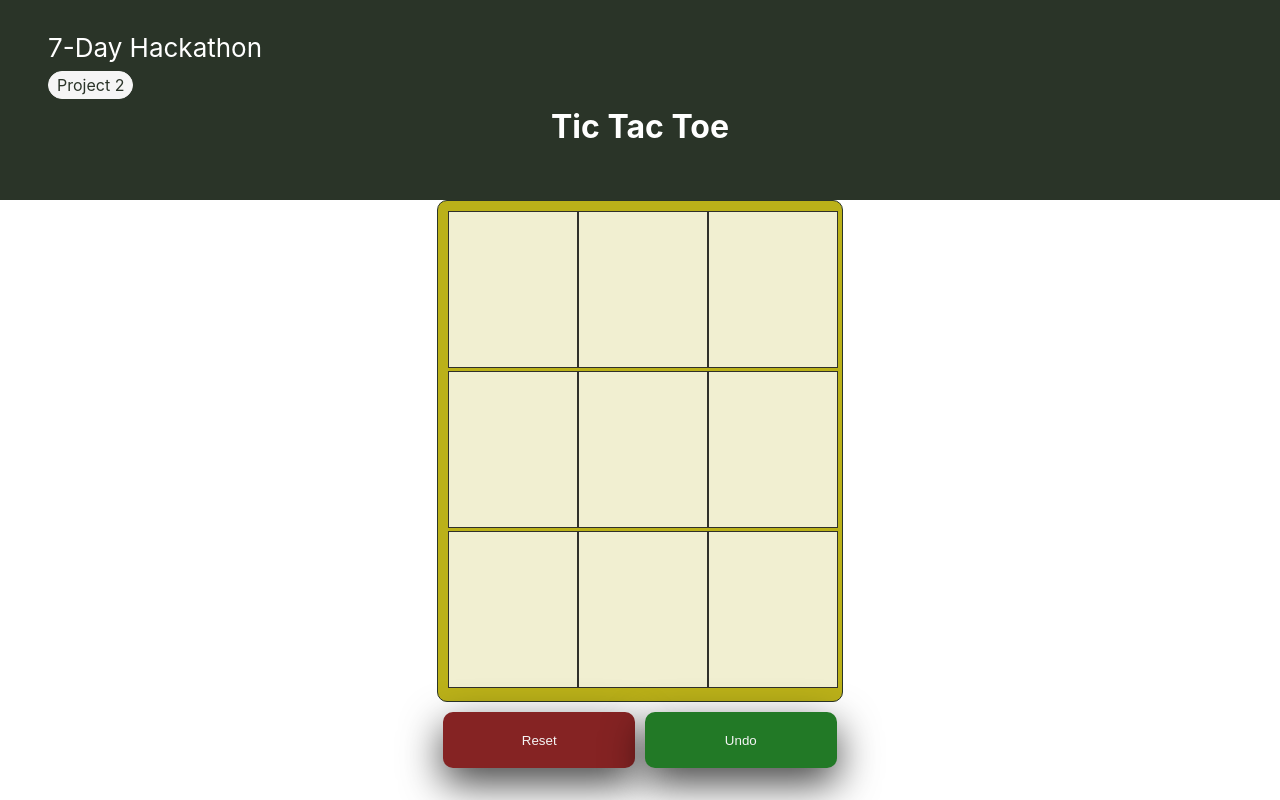
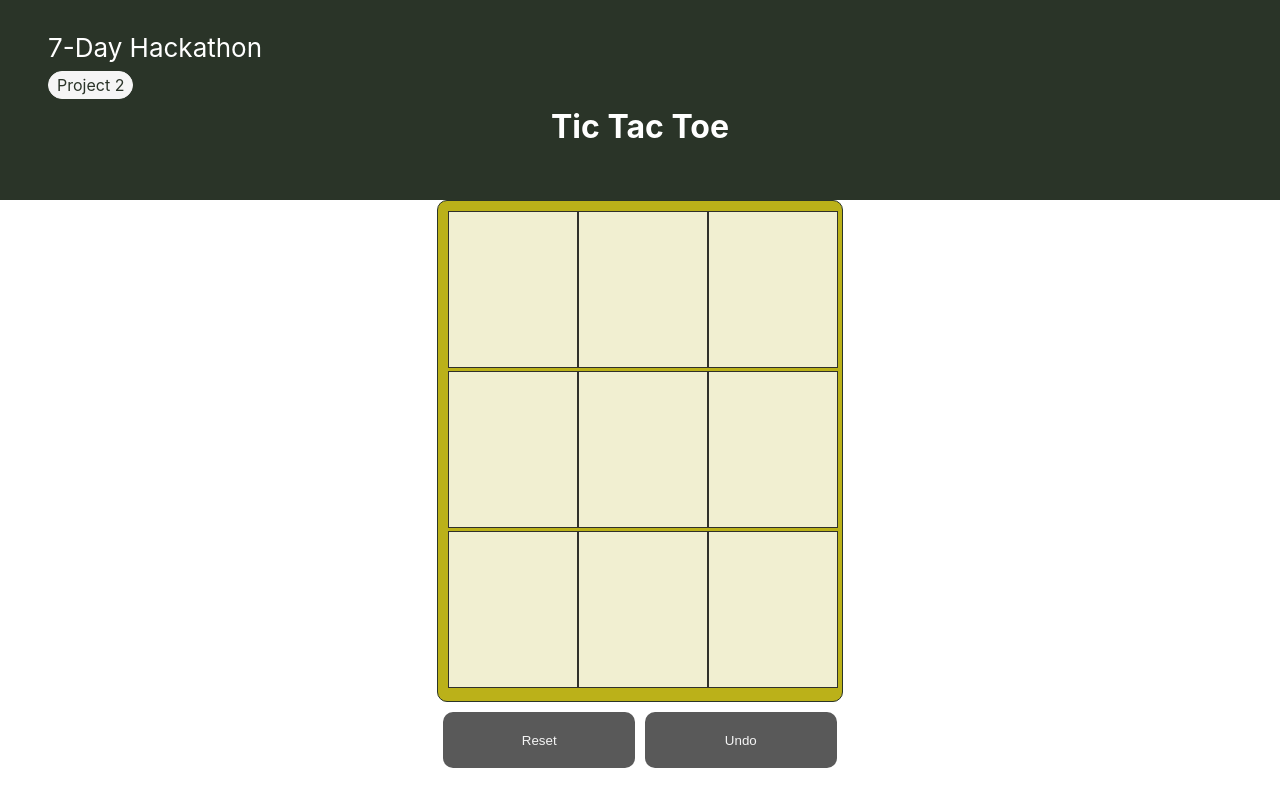
Before and after one commit to andrewhenin/tic-tac-toe, a React (Create React App) app: page / in a window 1280 px wide. Built offline with nearby package versions, Linux system fonts and the light colour scheme.

Commit message:
added an addition that makes button inactive if they don't have any action on the current board if clicked.

```diff
--- a/src/App.css
+++ b/src/App.css
@@ -115,7 +115,6 @@
   border: 0px;
   border-radius: 10px;
   box-shadow: 0px 15px 40px 0px rgba(0, 0, 0, 0.75);
-
 }
 
 .undo-button:hover {
@@ -126,3 +125,14 @@
 .undo-button:hover:active {
   box-shadow: none;
 }
+
+.button-inactive {
+  width: 50%;
+  height: 7vh;
+  margin: 5px;
+  background-color: #595959;
+  color: whitesmoke;
+  border: 0px;
+  border-radius: 10px;
+  cursor: pointer;
+}
--- a/src/App.tsx
+++ b/src/App.tsx
@@ -8,6 +8,7 @@ function App() {
   const [player, setPlayer] = useState("x");
   const [winner, setWinner] = useState<string|null>(null);
   const [gameSteps, setGameSteps] = useState<Array<number>>([]);
+  const [boardIsFree, setBoardIsFree] = useState<boolean>(true);
 
   const checkWinner = (board: any) => {
     const winningLines = [
@@ -37,6 +38,7 @@ function App() {
       setBoard(newBoard);
       setPlayer(player === "x" ? "o" : "x");
       setGameSteps([...gameSteps, index]);
+      setBoardIsFree(false);
     }
   }
 
@@ -45,6 +47,7 @@ function App() {
     setPlayer("x");
     setWinner(null);
     setGameSteps([]);
+    setBoardIsFree(true);
   }
 
   const boardGrid = () => {
@@ -69,6 +72,9 @@ function App() {
       }
       setBoard(newBoard);
       setPlayer(player === "x" ? "o" : "x");
+    }
+    if (gameSteps.length === 0) {
+      setBoardIsFree(true);
     }
   }
 
@@ -96,8 +102,8 @@ function App() {
         {boardGrid()}
       </div>
       <div className="buttons">
-        <button className="reset-button" onClick={handleReset}>Reset</button>
-        <button className="undo-button" onClick={handleUndo}>Undo</button>
+        <button className={boardIsFree ? "button-inactive" : "reset-button"} onClick={handleReset}>Reset</button>
+        <button className={gameSteps.length === 0 ? "button-inactive" : "undo-button"} onClick={handleUndo}>Undo</button>
       </div>
     </div>
   );
```
